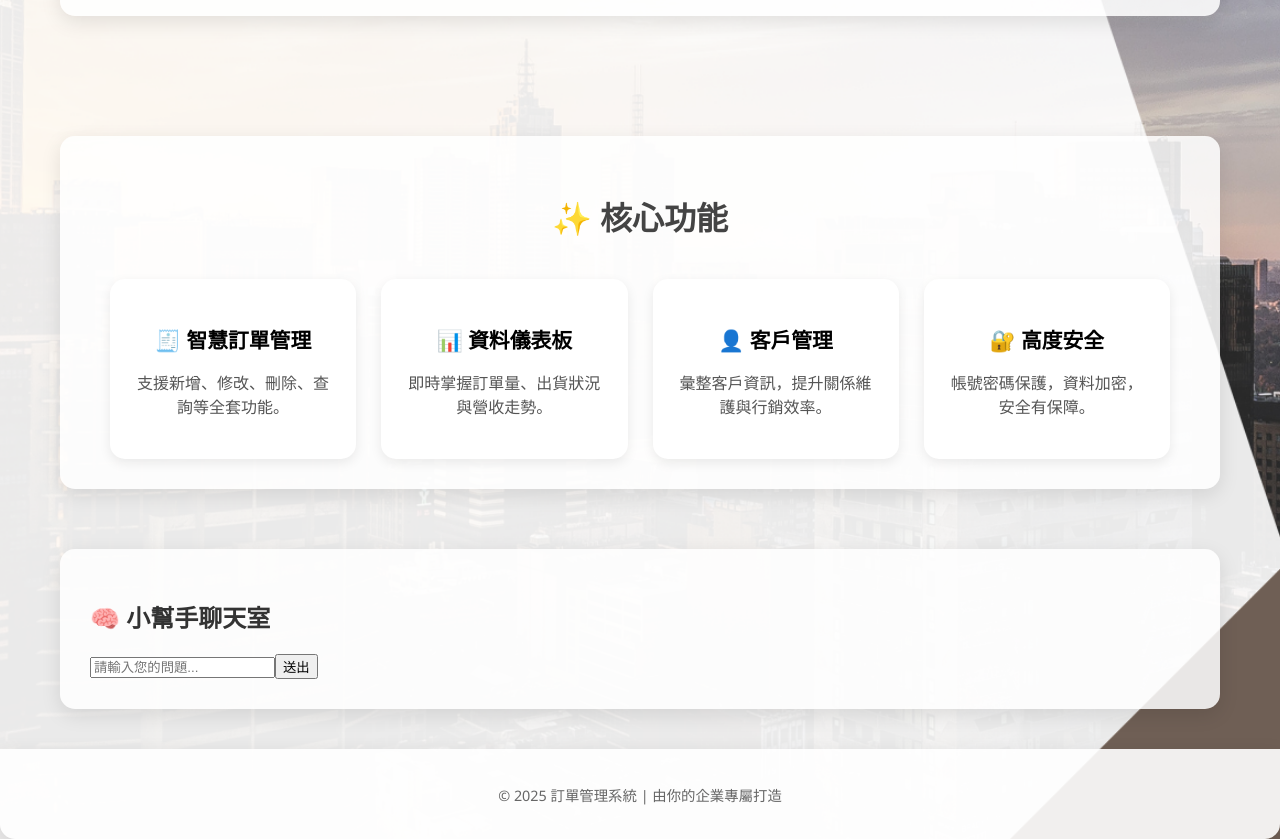
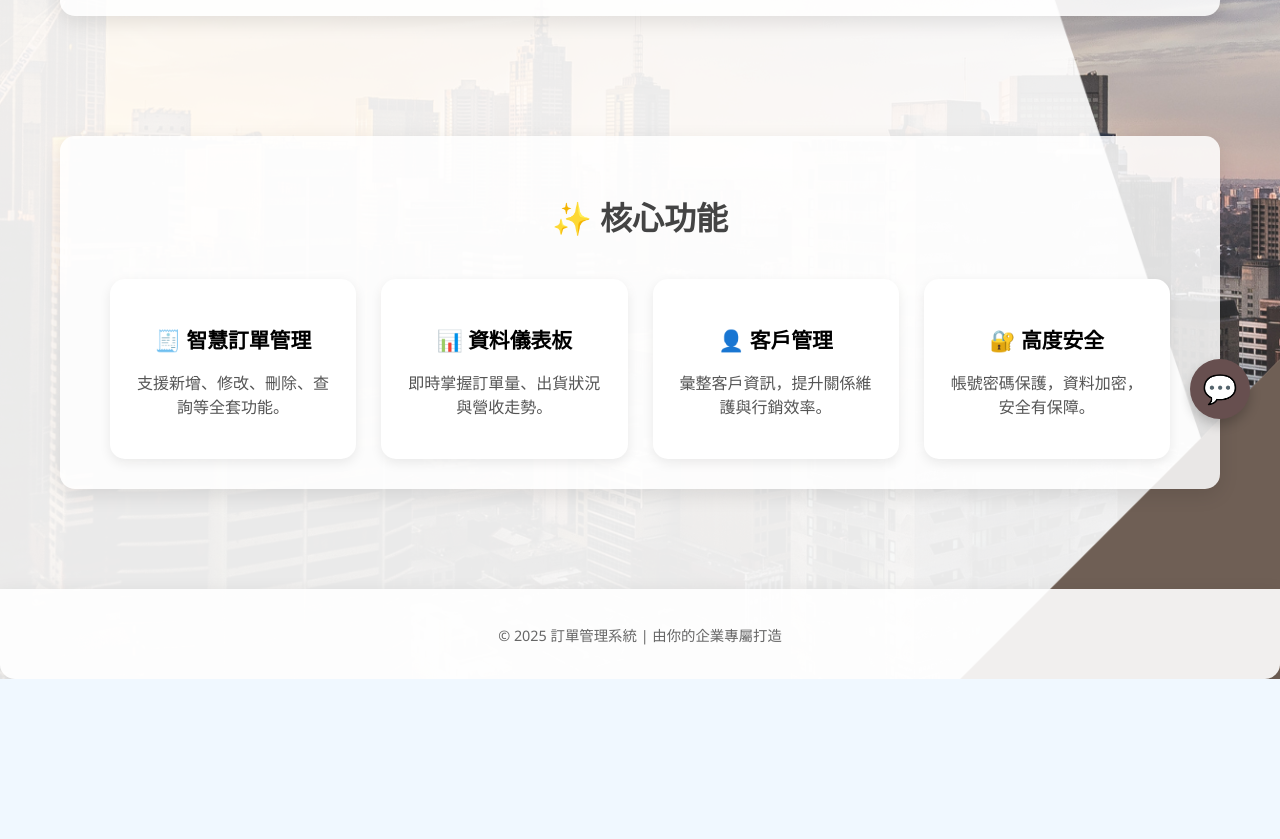
Before and after one commit to CardiaCeres/manufacturing_system, a Vue app in the folder project/: page / in a window 1280 px wide. Shown: the part 351-1190 px from the top of the page. After the commit the page ends 1030 px from the top, so only its background shows below. Built offline with nearby package versions, Linux system fonts and the light colour scheme.

Commit message:
Update HomeView.vue

```diff
--- a/project/src/components/HomeView.vue
+++ b/project/src/components/HomeView.vue
@@ -33,32 +33,24 @@
         </div>
       </section>
 
-       <!-- ✅ 新增聊天室區塊 -->
-      <section class="chat-section">
-        <div class="container content-box chat-box">
-          <h2>🧠 小幫手聊天室</h2>
-          <div class="chat-messages" ref="chatMessages">
-            <div v-for="(msg, idx) in messages" :key="idx" :class="msg.from">
-              <strong>{{ msg.from === 'user' ? '你：' : '小幫手：' }}</strong>{{ msg.text }}
-            </div>
-          </div>
-          <div class="chat-input">
-            <input v-model="userInput" placeholder="請輸入您的問題..." @keyup.enter="sendMessage" />
-            <button @click="sendMessage">送出</button>
-          </div>
-        </div>
-      </section>
-
       <footer class="footer content-box">
         <p>© 2025 訂單管理系統 | 由你的企業專屬打造</p>
       </footer>
     </div>
+
+    <!-- 智慧客服聊天視窗元件 -->
+    <ChatWidget />
   </div>
 </template>
 
 <script>
+import ChatWidget from "@/components/ChatWidget.vue";
+
 export default {
   name: "HomeView",
+  components: {
+    ChatWidget,
+  },
 };
 </script>
 
```
Lines whose indentation alone changed are shown as unchanged.
